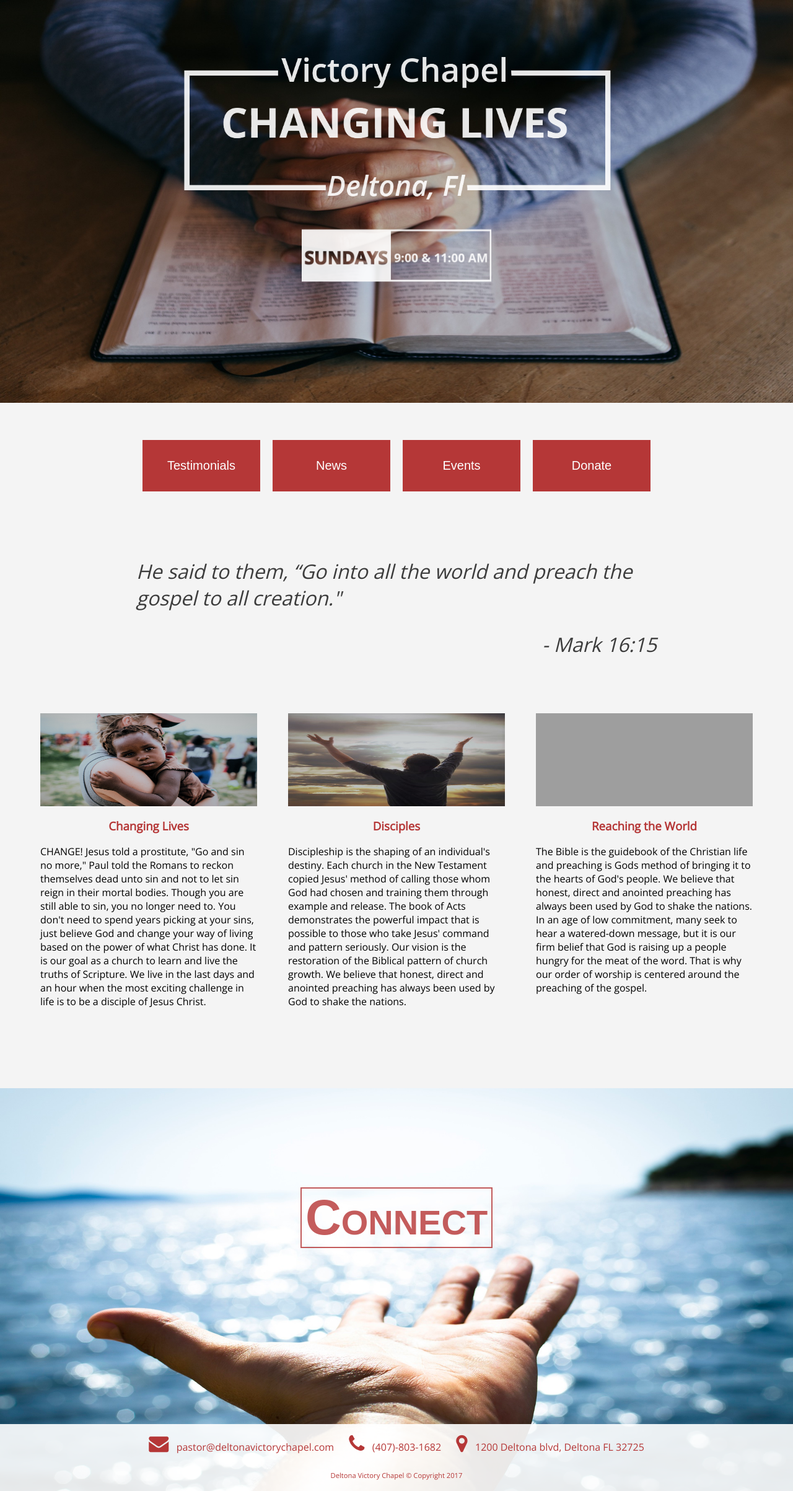
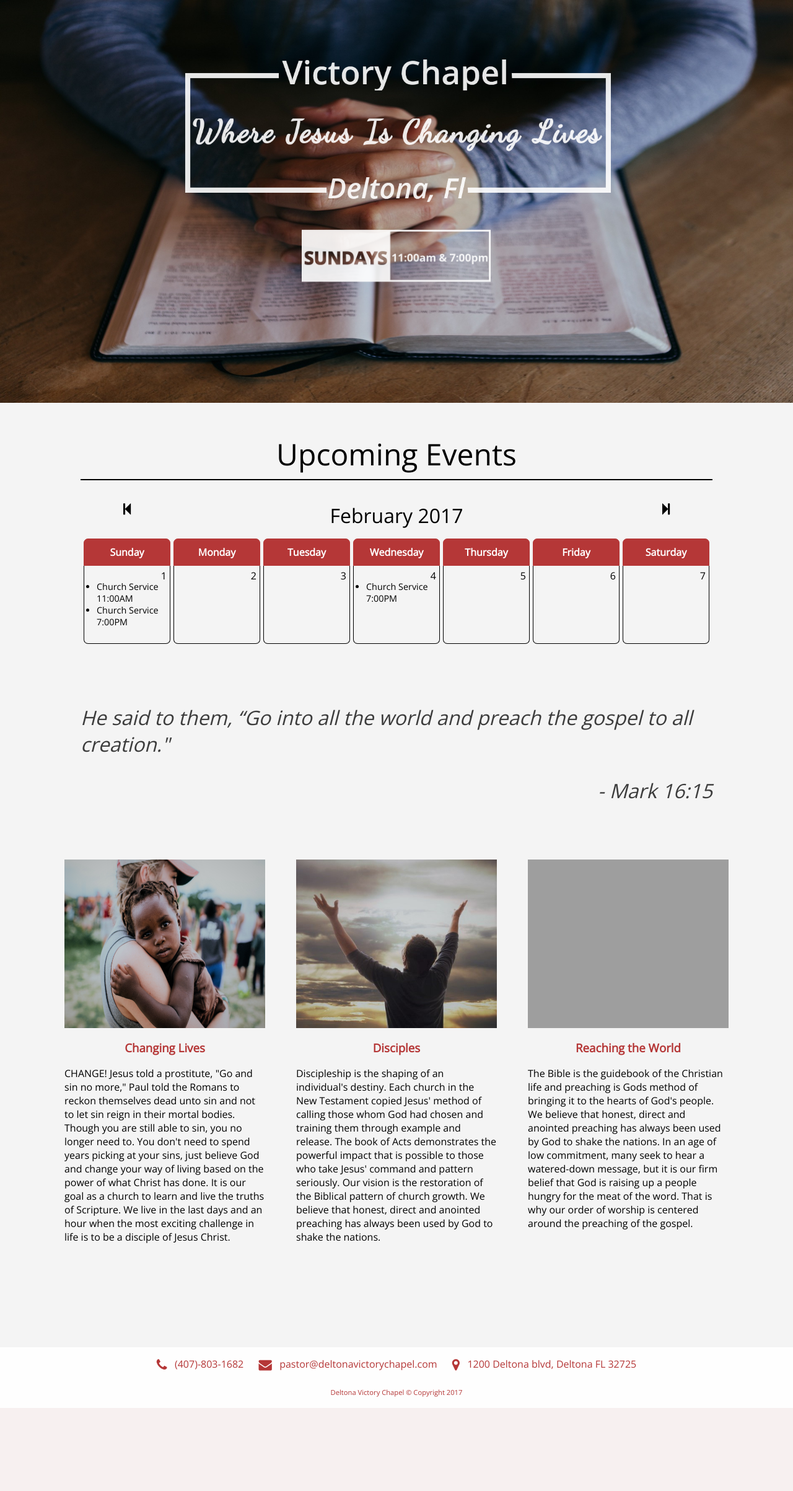
Before and after one commit to bryangators/dvc_chapel, a PHP site: page / in a window 1280 px wide. Shown: the part 96-2502 px from the top of the page at 62% size. After the commit the page ends 2368 px from the top, so only its background shows below. Run offline with PHP 8.4, Linux system fonts and the light colour scheme; grey boxes are pictures that could not be loaded.

Commit message:
Style Changes, Calendar implemented, mobile responsiveness

```diff
--- a/css/indexStyles.css
+++ b/css/indexStyles.css
@@ -101,6 +95,10 @@ section{
 	text-align: center;
 	margin:0 auto;
 }
+
+#serviceDays{
+		width: 30%;
+}
 /*End of section 1 styles*/
 
 /*Section 2 styles*/
@@ -110,15 +108,92 @@ section{
 	/*min-height: 1200px;*/
 }
 
+/*****Styles for Calendar******/
+.title{
+	font-size: 3em;
+	display: block;
+}
+
+hr {
+  border: 0;
+  clear:both;
+  display:block;
+  width: 85%;
+  background-color:black;
+  height: 2px;
+}
+
+#week {
+	border-collapse: separate;
+	width: 85%;
+	border-radius: 100px;
+	border-spacing: 5px 0;
+
+}
+
+#week th{
+	border-radius: 7px 7px 0px 0px;
+	border:solid 1px;
+	border-color: rgb(181,55,55);
+	background-color: rgb(181,55,55);
+	color: white;
+	border-collapse: collapse;
+	padding: 10px;
+	width: 14%;
+	margin:15px;
+}
+
+#weekRow td{
+	position: relative;
+	margin:15px;
+	padding: 10px;
+	border:1px solid;
+	border-top: 0;
+	border-radius: 0px 0px 7px 7px;
+}
+
+.calHead{
+	border:none;
+	text-align: center;
+	padding: 10px;
+}
+
+#weekRow{
+	height: 100px;
+}
+
+#month{
+	font-size: 2em;
+}
+
+.day{
+	position: absolute;
+	top:0;
+	right: 0;
+	margin-top: 5px;
+	margin-right: 5px;
+}
+
+.events{
+	padding-left: 10px;
+	font-size: .9em;
+
+}
+
+#week td {
+	vertical-align: top;
+}
+/*****End of calendar styles***/
+
+/*Styles for text boxes with images*/
 .box{
 	margin:15px;
 	padding: 10px;
 }
 
 .text_box{
-	width: 20%;
-	max-height: 500px;
-	min-width: 350px;
+	width: 27%;
+	clear: both;
 }
 
 .text_box h3{
@@ -126,35 +201,23 @@ section{
 	color: #B53737;
 }
 
-.img_container{
-	width: 100%;
-	height: 30%;
-}
 
-.text_box img{
+.img_container img{
 	width: 100%;
 	height: 100%;
 }
 
-.link_box button{
-	min-height: 40px;
-	min-width: 190px;
-	width: 15%;
-	margin:10px;
-	padding: 30px;
-	background-color: rgb(181,55,55);
-	color: white;
-	text-align: center;
-	font-size: 125%;
-	border:none;
+.img_container{
+	height: 40%;
 }
 
-.link_box button:hover{
-	cursor: pointer;
+.textDesc{
+	height: 60%;
 }
 
+/*Styles for prayer*/
 .quote_box{
-	width: 70%;
+	width: 85%;
 	font-size: 2em;
 	color: rgb(60,60,60);
 	font-style: italic;
@@ -219,11 +282,6 @@ section{
 	max-width: 1200px;
 }
 
-.textWrap{
-	justify-content: center;
-}
-
-
 /******End of Content styling******/
 
 
--- a/index.html
+++ b/index.html
@@ -4,12 +4,13 @@
 	<title>Deltona Victory Chapel</title>
 </head>
 <meta charset="utf-8">
+<meta name="viewport" content="width=device-width, initial-scale=1.0">
 <link rel="stylesheet" type="text/css" href="css/indexStyles.css">
 <link rel="stylesheet" href="resources/fontawesome/css/font-awesome.min.css">
 <link href="https://fonts.googleapis.com/css?family=Open+Sans" rel="stylesheet">
 <script src="js/modernizr-1.5.js"></script>
 <script src="resources/jquery-3.1.1.min.js"></script>
-
+<script src="js/index.js"></script>
 
 
 <body>
@@ -25,7 +26,7 @@
 
 			<img id="logoImg" src="images/logo1.png" >
 			<!-- Links for Nav Bar -->
-			<span id="links">
+			<span id="links" class="mobile_hidden">
 			<ul>
 				<li><a href="about.html">About</a></li>
 				<li><a href="about.html">Ministries</a></li>
@@ -35,6 +36,9 @@
 				<li><a href="about.html">Contact</a></li>
 			</ul>
 			</span>
+			<span id="menuBar" class="mobile_show">
+				<i class="fa fa-bars fa-4x" aria-hidden="true"></i>
+			</span>
 			</div>
 
 			</header>
@@ -43,15 +47,20 @@
 		<!-- content -->
 		<div id="content">
 		<!-- First Section of Homepage -->
+
 		<div style="height: 96px;"></div>
+		<!-- Spacer for mobile screens -->
 		<section id="sec1">
-			<div style="height: 80px;"></div>
+			<!-- Spacer for normal screens -->
+			<div class="mobile_hidden" style="height: 80px;"></div>
+			<!-- Spacer for mobile screens -->
+			<div class="mobile_show" style="height: 160px;"></div>
 			<div class="flyerWrap">
 			<div class="displayBox">
 			<img src="images/changinglives.png">
 			<br>
 			<br>
-			<img style="width: 30%;" src="images/days.png">
+			<img id="serviceDays" src="images/days.png">
 			</div>
 			</div>
 		</section>
@@ -60,26 +69,78 @@
 		<!-- Second Section of homepage -->
 		<section id="sec2">
 			<div class="flyerWrap">
-				<div class="link_box">
-				<a href="contactForm.php">
-				<button id="conncet">Testimonials</button>
-				</a>
-				</div>
-				<div class="link_box">
-				<a href="contactForm.php">
-				<button id="conncet">News</button>
-				</a>
-				</div>
-				<div class="link_box">
-					<a href="contactForm.php">
-					<button id="conncet">Events</button>
-					</a>
-				</div>
-				<div class="link_box">
-					<a href="contactForm.php">
-					<button id="conncet">Donate</button>
-					</a>
-				</div>
+				<span class="title">Upcoming Events</span>
+				<br>
+				<br>
+				<hr>
+				<br>
+				<br>
+				<table id="week" class="mobile_hidden">
+				<tr class="calHead">
+				<td><i class="fa fa-step-backward fa-lg" aria-hidden="true"></i></td>
+				<td colspan="5" style="border:none; text-align: center;">
+				<span id="month">February 2017</span>
+				</td>
+				<td><i class="fa fa-step-forward fa-lg" aria-hidden="true"></i></td>
+				</tr>
+				<tr style="height: 15px;"></tr>
+				<tr class="daysHead">
+					<th>Sunday</th>
+					<th>Monday</th>
+					<th>Tuesday</th>
+					<th>Wednesday</th>
+					<th>Thursday</th>
+					<th>Friday</th>
+					<th>Saturday</th>
+				</tr>
+				<tr id="weekRow">
+					<td id="sun">
+					<span class="day">1</span>
+					<ul id="sunEvents" class="events">
+						<li>Church Service 11:00AM</li>
+						<li>Church Service 7:00PM</li>
+					</ul>
+					</td>
+					<td id="mon">
+					<span class="day">2</span>
+					<ul id="monEvents" class="events">
+
+					</ul>
+					</td>
+					<td id="tue">
+					<span class="day">3</span>
+					<ul id="monEvents" class="events">
+
+					</ul>
+					</td>
+					<td id="wed">
+					<span class="day">4</span>
+					<ul id="monEvents" class="events">
+					<li>Church Service 7:00PM</li>
+					</ul>
+					</td>
+					<td id="thurs">
+					<span class="day">5</span>
+					<ul id="monEvents" class="events">
+
+					</ul>
+					</td>
+					<td id="fri">
+					<span class="day">6</span>
+					<ul id="monEvents" class="events">
+
+					</ul>
+					</td>
+					<td id="sat">
+					<span class="day">7</span>
+					<ul id="monEvents" class="events">
+
+					</ul>
+					</td>
+				</tr>
+
+				</table>
+
 			</div>
 			<div style="height: 40px;"></div>
 			<div class="flyerWrap">
@@ -91,41 +152,47 @@
 			</div>
 			</div>
 			<div style="height: 40px;"></div>
-			<div class="flyerWrap textWrap">
+			<div class="flyerWrap">
 				<div class="text_box box">
 				<div class="img_container">
 				<img src="images/child.png">
 				</div>
+				<div class="textDesc">
 					<h3>Changing Lives</h3>
 					<p>
 						CHANGE! Jesus told a prostitute, "Go and sin no more," Paul told the Romans to reckon themselves dead unto sin and not to let sin reign in their mortal bodies. Though you are still able to sin, you no longer need to. You don't need to spend years picking at your sins, just believe God and change your way of living based on the power of what Christ has done. It is our goal as a church to learn and live the truths of Scripture. We live in the last days and an hour when the most exciting challenge in life is to be a disciple of Jesus Christ.
 					</p>
 				</div>
+				</div>
 				<div class="text_box box">
 				<div class="img_container">
 				<img src="images/worship.png">
 				</div>
+				<div class="textDesc">
 					<h3>Disciples</h3>
 					<p>
 					Discipleship is the shaping of an individual's destiny. Each church in the New Testament copied Jesus' method of calling those whom God had chosen and training them through example and release. The book of Acts demonstrates the powerful impact that is possible to those who take Jesus' command and pattern seriously. Our vision is the restoration of the Biblical pattern of church growth. We believe that honest, direct and anointed preaching has always been used by God to shake the nations.
 					</p>
 				</div>
+				</div>
 				<div class="text_box box">
-					<div class="img_container">
-					<img src="images/crowd.png">
-					</div>
+				<div class="img_container">
+				<img src="images/crowd.png">
+				</div>
+				<div class="textDesc">
 					<h3>Reaching the World</h3>
 					<p>
 					The Bible is the guidebook of the Christian life and preaching is Gods method of bringing it to the hearts of God's people. We believe that honest, direct and anointed preaching has always been used by God to shake the nations. In an age of low commitment, many seek to hear a watered-down message, but it is our firm belief that God is raising up a people hungry for the meat of the word. That is why our order of worship is centered around the preaching of the gospel.
 					</p>
 				</div>
+				</div>
 			</div>
-			<div style="height: 80px;">
+			<div style="height: 180px;">
 		</section>
 		<!-- End of second section -->
 
 		<!-- Third section of homepage -->
-		<section id="sec3">
+	<!-- 	<section id="sec3">
 		<div style="height: 160px;">
 		</div>
 			<div class="flyerWrap">
@@ -136,7 +203,7 @@
 			</div>
 			</div>
 			<div style="height: 200px;"></div>
-		</section>
+		</section>	 -->
 		<!-- End of third section -->
 
 		</div><!-- end of page content -->
@@ -145,21 +212,21 @@
 			<div id="footerContent">
 			<ul>
 				<li>
-				<a href="mailto:pastor@deltonavictorychapel.com?subject=Deltona Victory Chapel">
-				<i class="fa fa-envelope fa-2x" aria-hidden="true"></i>
-				&nbsp&nbsppastor@deltonavictorychapel.com
+				<a href="tel:(407)-803-1682">
+				<i class="fa fa-phone fa-lg" aria-hidden="true"></i>
+				<span class="mobile_hidden">&nbsp&nbsp(407)-803-1682</span>
 				</a>
 				</li>
 				<li>
-				<a href="tel:(407)-803-1682">
-				<i class="fa fa-phone fa-2x" aria-hidden="true"></i>
-				&nbsp&nbsp(407)-803-1682
+				<a href="mailto:pastor@deltonavictorychapel.com?subject=Deltona Victory Chapel">
+				<i class="fa fa-envelope fa-lg" aria-hidden="true"></i>
+				<span class="mobile_hidden">&nbsp&nbsppastor@deltonavictorychapel.com</span>
 				</a>
 				</li>
 				<li>
 				<a href="https://maps.google.com?q=1200+Deltona+blvd+Deltona+FL+32725" target="_blank">
-				<i class="fa fa-map-marker fa-2x" aria-hidden="true"></i>
-				&nbsp&nbsp1200 Deltona blvd, Deltona FL 32725
+				<i class="fa fa-map-marker fa-lg" aria-hidden="true"></i>
+				<span class="mobile_hidden">&nbsp&nbsp1200 Deltona blvd, Deltona FL 32725</span>
 				</a>
 				</li>
 				<br>
```
Also changed, not shown: other parts of css/indexStyles.css (+54 -12 lines), images/changinglives.png, images/days.png, images/worship.png, js/index.js (added), 1 other file.
